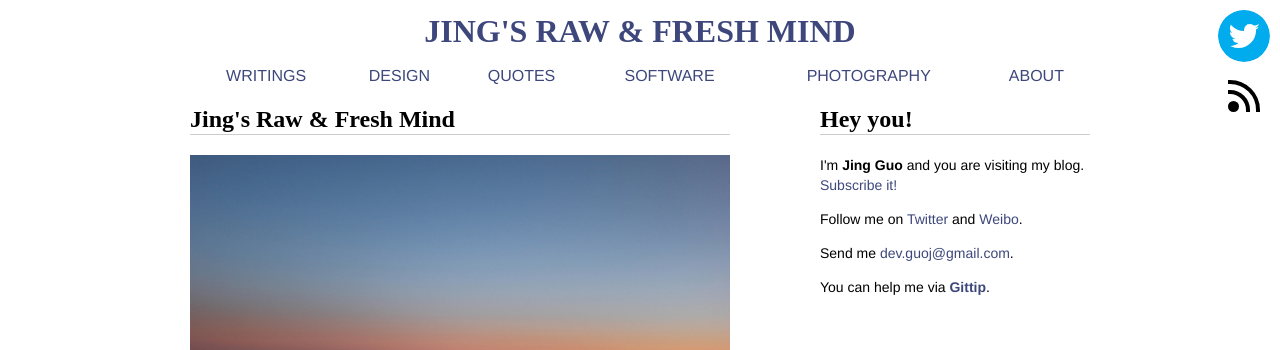
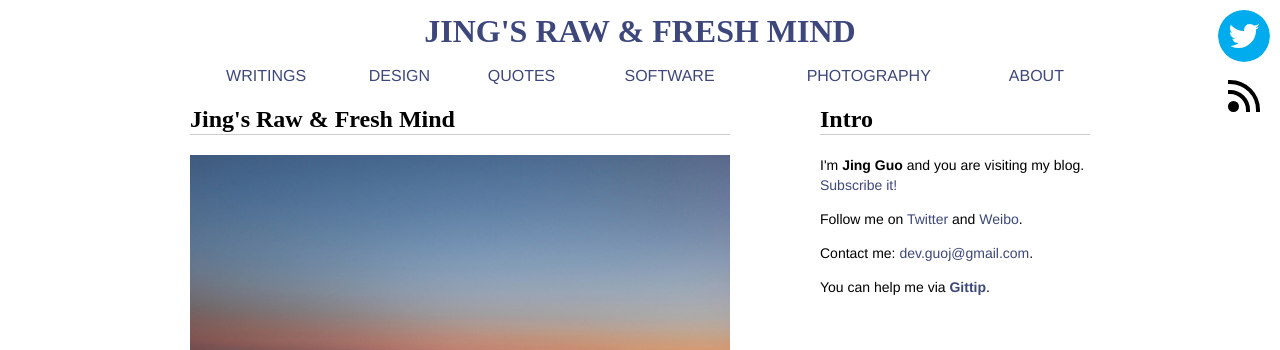
Before and after one commit to guojing0/guojing0.github.io, a Jekyll site: the page built from index.html, in a window 1280 px wide. Shown: the top 350 px of the page. Built offline with Jekyll 4.4.1, drawn with Linux system fonts in a browser that asks for light colours; Markdown is read by kramdown in place of the engine named in the settings.

Commit message:
intro...

```diff
--- a/_layouts/for-index.html
+++ b/_layouts/for-index.html
@@ -67,11 +67,11 @@
         </div>
 
         <div class="right">
-          <h2>Hey you!</h2>
+          <h2>Intro</h2>
           <div class="bio">
             <p>I'm <strong>Jing Guo</strong> and you are visiting my blog. <a href="/atom.xml">Subscribe it!</a>&nbsp;&nbsp;</p>
             <p>Follow me on <a href="https://twitter.com/guojingtw">Twitter</a> and <a href="http://weibo.com/gj1030">Weibo</a>.</p>
-            <p>Send me <a href="mailto: dev.guoj@gmail.com">dev.guoj@gmail.com</a>.</p>
+            <p>Contact me: <a href="mailto: dev.guoj@gmail.com">dev.guoj@gmail.com</a>.</p>
             <p>You can help me via <strong><a href="https://www.gittip.com/guojing0/">Gittip</a></strong>.</p>
         </div>
       </section>
--- a/_layouts/modern.html
+++ b/_layouts/modern.html
@@ -89,13 +89,13 @@
         </div>
 
         <div class="right">
-          <h2>Hey you!</h2>
+          <h2>Intro</h2>
           <div class="bio">
             <p>I'm <strong>Jing Guo</strong> and you are visiting my blog. <a href="/atom.xml">Subscribe it!</a>&nbsp;&nbsp;
             <a href="/atom.xml"><div class="rss"></div></a></p>
 
             <p>Follow me on <a href="https://twitter.com/guojingtw">Twitter</a> and <a href="http://weibo.com/gj1030">Weibo</a>.</p>
-            <p>Send me <a href="mailto: dev.guoj@gmail.com">dev.guoj@gmail.com</a>.</p>
+            <p>Contact me: <a href="mailto: dev.guoj@gmail.com">dev.guoj@gmail.com</a>.</p>
             <p>You can help me via <strong><a href="https://www.gittip.com/guojing0/">Gittip</a></strong>.</p>
         </div>
       </section>
```
